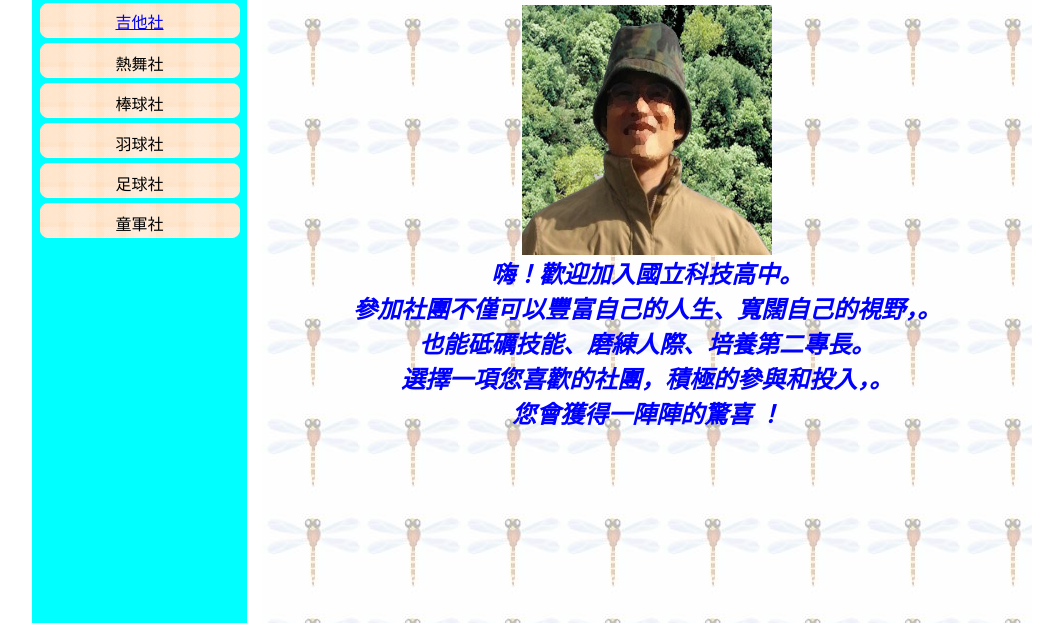
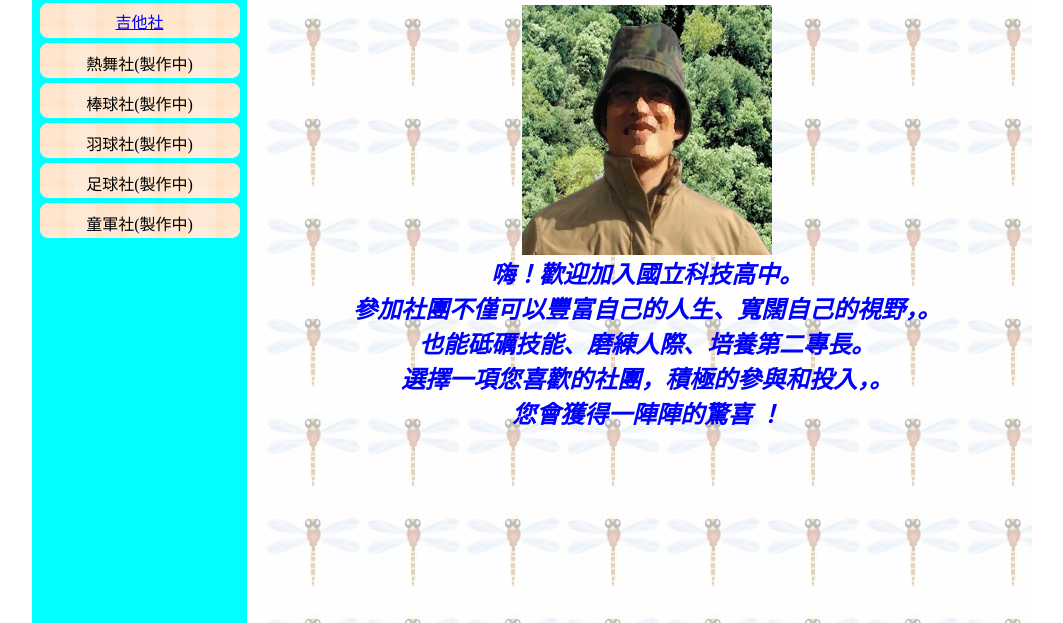
Before and after one commit to bluejenny618/-, a plain HTML site: page index.html in a window 1280 px wide. Shown: the part 105-728 px from the top of the page, without its empty margins (108-1171 px from the left). Drawn offline with Linux system fonts and the light colour scheme.

Commit message:
選單增加(製作中)

```diff
--- a/index.html
+++ b/index.html
@@ -98,19 +98,19 @@
     <td height="40" align="center"><a href="guitar_history.html" target="iframe">吉他社</a></td>
   </tr>
   <tr>
-    <td height="40" align="center">熱舞社</td>
+    <td height="40" align="center">熱舞社(製作中)</td>
   </tr>
   <tr>
-    <td height="40" align="center">棒球社</td>
+    <td height="40" align="center">棒球社(製作中)</td>
   </tr>
   <tr>
-    <td height="40" align="center">羽球社</td>
+    <td height="40" align="center">羽球社(製作中)</td>
   </tr>
   <tr>
-    <td height="40" align="center">足球社</td>
+    <td height="40" align="center">足球社(製作中)</td>
   </tr>
   <tr>
-    <td height="40" align="center">童軍社</td>
+    <td height="40" align="center">童軍社(製作中)</td>
   </tr>
 </table>
 
```
